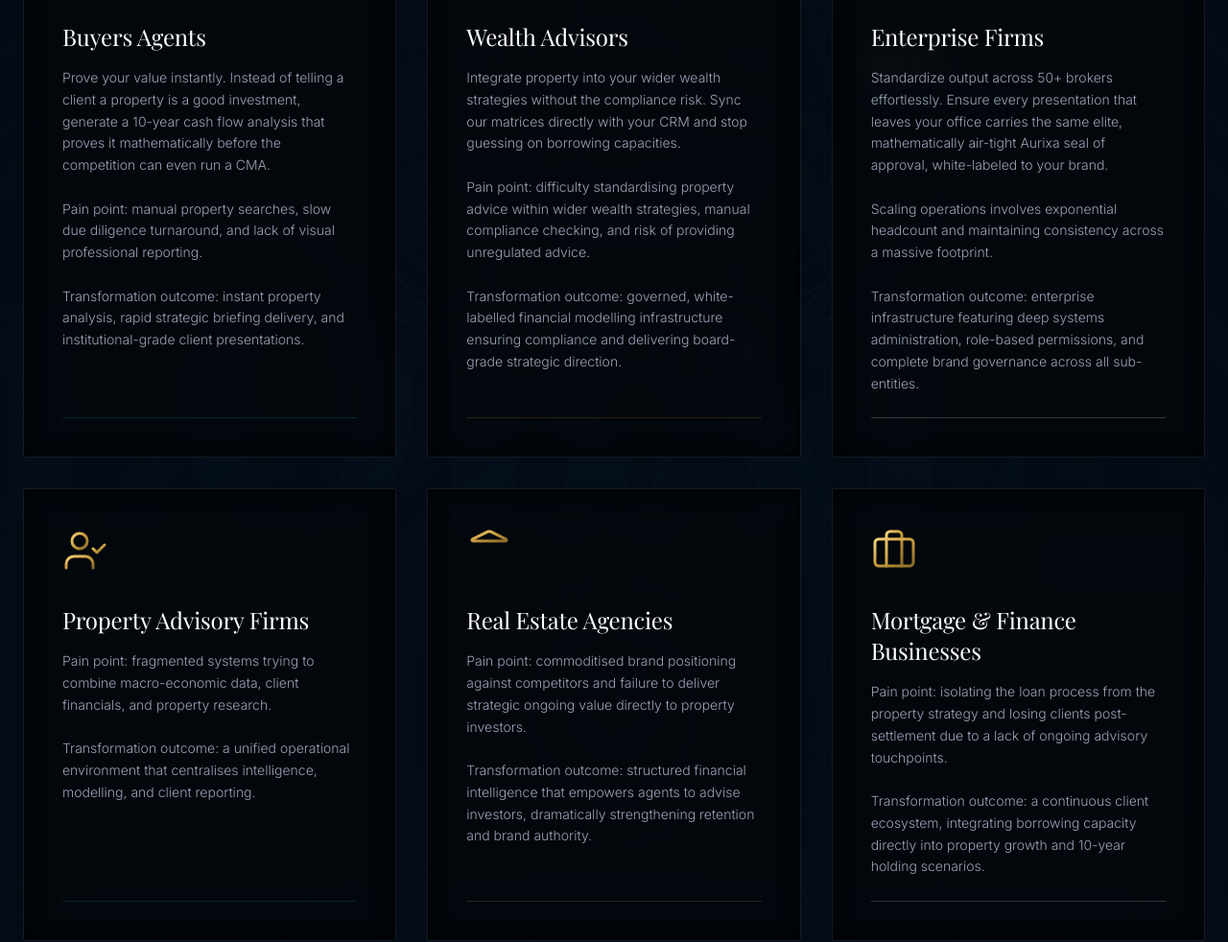
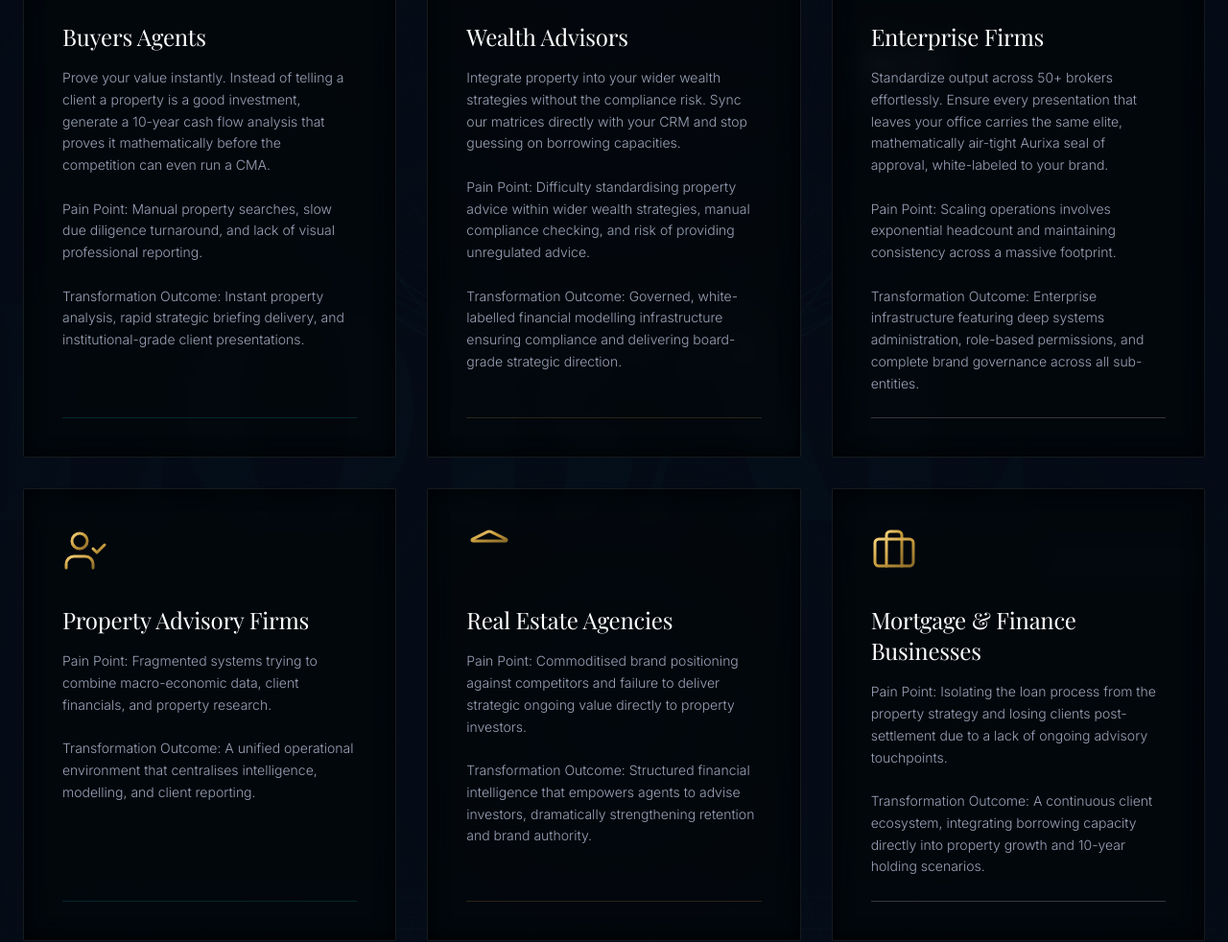
Before and after one commit to lavan96/aurixa-systems, a React (Vite) app: page /industries in a window 1280 px wide. Shown: the part 735-1717 px from the top of the page at 96% size. Built offline with nearby package versions, Linux system fonts and the light colour scheme; a web font is replaced by a local one.

Commit message:
Fix industry card label capitalization

```diff
--- a/src/pages/Industries.tsx
+++ b/src/pages/Industries.tsx
@@ -38,10 +38,10 @@ export default function Industries() {
                 Prove your value instantly. Instead of telling a client a property is a good investment, generate a 10-year cash flow analysis that proves it mathematically before the competition can even run a CMA.
                 <br />
                 <br />
-                Pain point: manual property searches, slow due diligence turnaround, and lack of visual professional reporting.
+                Pain Point: Manual property searches, slow due diligence turnaround, and lack of visual professional reporting.
                 <br />
                 <br />
-                Transformation outcome: instant property analysis, rapid strategic briefing delivery, and institutional-grade client presentations.
+                Transformation Outcome: Instant property analysis, rapid strategic briefing delivery, and institutional-grade client presentations.
               </p>
               <div className="w-full h-px bg-[#00A8B5]/20" />
            </div>
@@ -53,10 +53,10 @@ export default function Industries() {
                 Integrate property into your wider wealth strategies without the compliance risk. Sync our matrices directly with your CRM and stop guessing on borrowing capacities.
                 <br />
                 <br />
-                Pain point: difficulty standardising property advice within wider wealth strategies, manual compliance checking, and risk of providing unregulated advice.
+                Pain Point: Difficulty standardising property advice within wider wealth strategies, manual compliance checking, and risk of providing unregulated advice.
                 <br />
                 <br />
-                Transformation outcome: governed, white-labelled financial modelling infrastructure ensuring compliance and delivering board-grade strategic direction.
+                Transformation Outcome: Governed, white-labelled financial modelling infrastructure ensuring compliance and delivering board-grade strategic direction.
               </p>
               <div className="w-full h-px bg-[#C89B3C]/20" />
            </div>
@@ -68,10 +68,10 @@ export default function Industries() {
                 Standardize output across 50+ brokers effortlessly. Ensure every presentation that leaves your office carries the same elite, mathematically air-tight Aurixa seal of approval, white-labeled to your brand.
                 <br />
                 <br />
-                Scaling operations involves exponential headcount and maintaining consistency across a massive footprint.
+                Pain Point: Scaling operations involves exponential headcount and maintaining consistency across a massive footprint.
                 <br />
                 <br />
-                Transformation outcome: enterprise infrastructure featuring deep systems administration, role-based permissions, and complete brand governance across all sub-entities.
+                Transformation Outcome: Enterprise infrastructure featuring deep systems administration, role-based permissions, and complete brand governance across all sub-entities.
               </p>
               <div className="w-full h-px bg-white/20" />
            </div>
@@ -79,10 +79,10 @@ export default function Industries() {
               <UserCheck className="w-12 h-12 mb-8" style={{ stroke: "url(#icon-gold-gradient)", strokeWidth: 1.5 }}/>
               <h3 className="text-2xl font-display font-light text-white mb-4">Property Advisory Firms</h3>
               <p className="text-[#9CA3B8] font-light leading-relaxed text-sm mb-6 flex-grow">
-                Pain point: fragmented systems trying to combine macro-economic data, client financials, and property research.
+                Pain Point: Fragmented systems trying to combine macro-economic data, client financials, and property research.
                 <br />
                 <br />
-                Transformation outcome: a unified operational environment that centralises intelligence, modelling, and client reporting.
+                Transformation Outcome: A unified operational environment that centralises intelligence, modelling, and client reporting.
               </p>
               <div className="w-full h-px bg-[#00A8B5]/20" />
            </div>
@@ -91,10 +91,10 @@ export default function Industries() {
               <Landmark className="w-12 h-12 mb-8" style={{ stroke: "url(#icon-gold-gradient)", strokeWidth: 1.5 }}/>
               <h3 className="text-2xl font-display font-light text-white mb-4">Real Estate Agencies</h3>
               <p className="text-[#9CA3B8] font-light leading-relaxed text-sm mb-6 flex-grow">
-                Pain point: commoditised brand positioning against competitors and failure to deliver strategic ongoing value directly to property investors.
+                Pain Point: Commoditised brand positioning against competitors and failure to deliver strategic ongoing value directly to property investors.
                 <br />
                 <br />
-                Transformation outcome: structured financial intelligence that empowers agents to advise investors, dramatically strengthening retention and brand authority.
+                Transformation Outcome: Structured financial intelligence that empowers agents to advise investors, dramatically strengthening retention and brand authority.
               </p>
               <div className="w-full h-px bg-[#C89B3C]/20" />
            </div>
@@ -103,10 +103,10 @@ export default function Industries() {
               <Briefcase className="w-12 h-12 mb-8" style={{ stroke: "url(#icon-gold-gradient)", strokeWidth: 1.5 }}/>
               <h3 className="text-2xl font-display font-light text-white mb-4">Mortgage & Finance Businesses</h3>
               <p className="text-[#9CA3B8] font-light leading-relaxed text-sm mb-6 flex-grow">
-                Pain point: isolating the loan process from the property strategy and losing clients post-settlement due to a lack of ongoing advisory touchpoints.
+                Pain Point: Isolating the loan process from the property strategy and losing clients post-settlement due to a lack of ongoing advisory touchpoints.
                 <br />
                 <br />
-                Transformation outcome: a continuous client ecosystem, integrating borrowing capacity directly into property growth and 10-year holding scenarios.
+                Transformation Outcome: A continuous client ecosystem, integrating borrowing capacity directly into property growth and 10-year holding scenarios.
               </p>
               <div className="w-full h-px bg-white/20" />
            </div>
```
